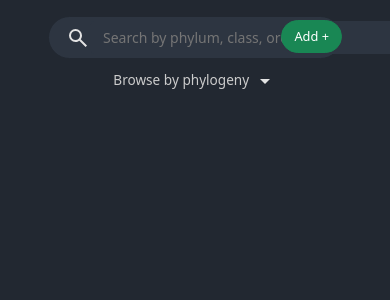
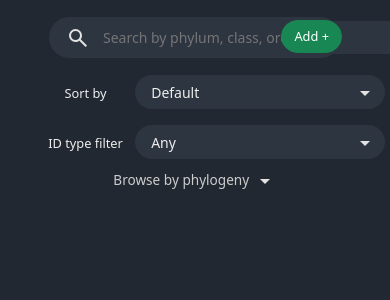
Before and after one commit to DARC-UHM/annotation-review, a Flask app: page /image-reference in a window 390 px wide; the page is wider, and only the part inside the window is pictured. Shown: the top 300 px of that part. Run offline with Flask 3, Linux system fonts and the light colour scheme; data that the repository does not hold is empty; some libraries are stand-ins or nearby versions.

Commit message:
Add image reference ID type filter

```diff
--- a/application/image_reference/static/image-reference.js
+++ b/application/image_reference/static/image-reference.js
@@ -7,6 +7,7 @@ const phyla = {};
 let filteredImageReferences = [...imageReferences];
 let phylogenyFilter = {};
 let keywordFilter = '';
+let idTypeFilter = 'any';
 let sortKey = 'default';
 
 $(document).ready(() => {
@@ -33,12 +34,27 @@ $(document).ready(() => {
         sortKey = e.target.value;
         updateImageGrid();
     });
+    $('#sortSelectSmall').on('change', (e) => {
+        sortKey = e.target.value;
+        updateImageGrid();
+    });
+    $('#idTypeFilterSelect').on('change', (e) => {
+        idTypeFilter = e.target.value;
+        updateFilter();
+    });
 });
 
 function updateFilter() {
     updatePhylogenyFilterSelects();
     updateImageGrid();
 }
+
+function updateIdTypeFilter(newFilter) {
+    idTypeFilter = newFilter;
+    updateFilter();
+}
+
+window.updateIdTypeFilter = updateIdTypeFilter;
 
 function updateImageGrid() {
     $('#imageGrid').empty();
@@ -70,6 +86,19 @@ function updateImageGrid() {
             });
         });
         filteredImageReferences = [...new Set([...imageRefLevelFilteredImages, ...photoRecordLevelFilteredImages])];
+    }
+    switch (idTypeFilter) {
+        case 'morphoOrTentative':
+            filteredImageReferences = filteredImageReferences.filter((imageRef) => imageRef.tentative_id || imageRef.morphospecies);
+            break;
+        case 'morphospecies':
+            filteredImageReferences = filteredImageReferences.filter((imageRef) => imageRef.morphospecies);
+            break;
+        case 'tentativeId':
+            filteredImageReferences = filteredImageReferences.filter((imageRef) => imageRef.tentative_id);
+            break;
+        default:
+            break;
     }
     // move all records missing specified property to bottom
     const recordsMissingSortKey = filteredImageReferences.filter((anno) => anno[sortKey]);
--- a/application/image_reference/templates/image_reference/image-reference.html
+++ b/application/image_reference/templates/image_reference/image-reference.html
@@ -71,6 +71,50 @@
                 Add +
             </button>
         </div>
+        <div class="position-relative mt-3 mx-auto visible d-block d-md-none" style="width: max-content;">
+            <label for="sortSelectSmall" style="font-size: 0.8rem; width: 75px;">
+                Sort by
+            </label>
+            <select
+                id="sortSelectSmall"
+                class="mx-2 px-3 small rounded-pill"
+                style="background-color: var(--darc-input-bg); min-width: 250px; cursor: pointer;"
+            >
+                <option selected value="default">Default</option>
+                <option value="phylum">Phylum</option>
+                <option value="class">Class</option>
+                <option value="order">Order</option>
+                <option value="family">Family</option>
+                <option value="genus">Genus</option>
+                <option value="species">Species</option>
+                <option value="depth">Depth</option>
+            </select>
+            <div class="position-absolute pe-none" style="top: 4px; right: 1rem;">
+                <svg xmlns="http://www.w3.org/2000/svg" height="24px" viewBox="0 -960 960 960" width="24px" fill="#e3e3e3">
+                    <path d="M480-360 280-560h400L480-360Z"/>
+                </svg>
+            </div>
+        </div>
+        <div class="position-relative mx-auto mt-3" style="width: max-content;">
+            <label for="idTypeFilterSelect" style="font-size: 0.8rem; width: 75px;">
+                ID type filter
+            </label>
+            <select
+                id="idTypeFilterSelect"
+                class="mx-2 px-3 small rounded-pill"
+                style="background-color: var(--darc-input-bg); min-width: 250px; cursor: pointer;"
+            >
+                <option value="any" selected>Any</option>
+                <option value="morphoOrTentative">Morphospecies/tentative ID</option>
+                <option value="morphospecies">Morphospecies</option>
+                <option value="tentativeId">Tentative ID</option>
+            </select>
+            <div class="position-absolute pe-none" style="top: 4px; right: 1rem;">
+                <svg xmlns="http://www.w3.org/2000/svg" height="24px" viewBox="0 -960 960 960" width="24px" fill="#e3e3e3" class="my-auto">
+                    <path d="M480-360 280-560h400L480-360Z"/>
+                </svg>
+            </div>
+        </div>
         <div class="accordion accordion-flush" id="phylogenyFilter">
             <div class="accordion-item py-2">
                 <div class="accordion-header" id="flush-headingOne">
```
